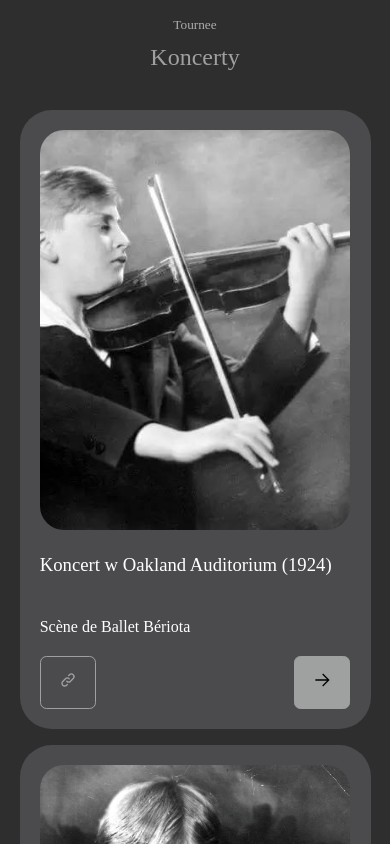
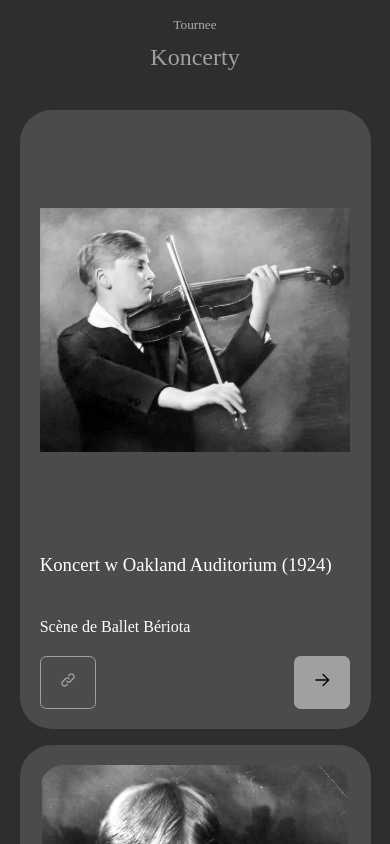
Before and after one commit to AdamBabinicz/menuhin, a React (Create React App) app: page / in a window 390 px wide. Shown: the part 6740-7584 px from the top of the page. Built offline with nearby package versions, Linux system fonts and the light colour scheme; a web font is replaced by a local one.

Commit message:
object-fit: contain;

```diff
--- a/src/components/portfolio/Portfolio.css
+++ b/src/components/portfolio/Portfolio.css
@@ -53,4 +53,8 @@
     grid-template-columns: 1fr;
     gap: 1rem;
   }
+  .portfolio__item-image img {
+    object-fit: contain;
+    height: 25rem;
+  }
 }
```
